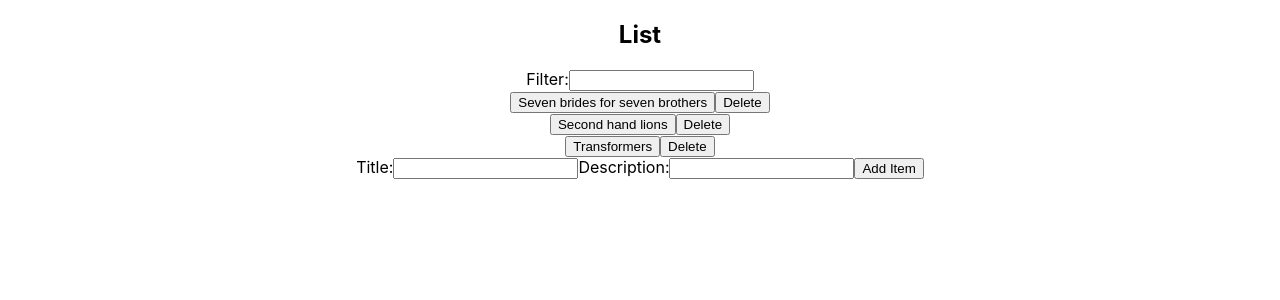
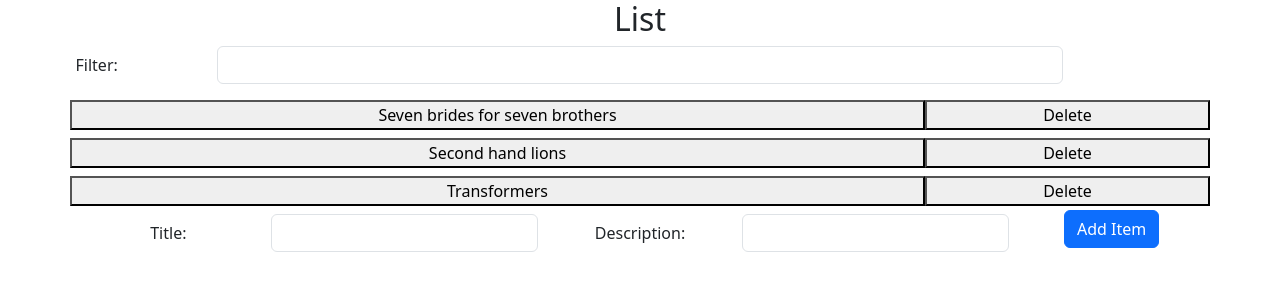
Before and after one commit to mickelson-classroom/list-detail-site-breannanesbit, a React (Create React App) app in the folder reactlist/: page / in a window 1280 px wide. Shown: the top 300 px of the page. Built offline with nearby package versions, Linux system fonts and the light colour scheme.

Commit message:
added bootstrap, forms and grids

```diff
--- a/reactlist/package.json
+++ b/reactlist/package.json
@@ -10,6 +10,7 @@
     "@types/node": "^16.18.47",
     "@types/react": "^18.2.21",
     "@types/react-dom": "^18.2.7",
+    "bootstrap": "^5.3.1",
     "react": "^18.2.0",
     "react-dom": "^18.2.0",
     "react-scripts": "5.0.1",
--- a/reactlist/src/Filter.tsx
+++ b/reactlist/src/Filter.tsx
@@ -9,9 +9,10 @@ export const Filter: FC<{ onChange: (i: string) => void }> = ({
     onChange(filterUserInput);
   }, [filterUserInput]);
   return (
-    <div>
-        <label htmlFor="filter">Filter:</label>
-        <input
+    <div className="mb-3 row">
+        <label htmlFor="filter" className="col-sm-2 col-form-label">Filter:</label>
+        <div className="col-sm-8">
+          <input className="form-control"
             value={filterUserInput}
             id="filter"
             onChange={(e) => {
@@ -19,5 +20,6 @@ export const Filter: FC<{ onChange: (i: string) => void }> = ({
             }}
             />
         </div>
+    </div>
   );
 };
--- a/reactlist/src/List.tsx
+++ b/reactlist/src/List.tsx
@@ -2,6 +2,8 @@ import React, { useEffect, useState } from 'react';
 import ListItem, { ListItemProps, movies } from './ListItem';
 import { Selected } from './Selected';
 import { Filter } from './Filter';
+import 'bootstrap/dist/css/bootstrap.min.css';
+
 
 const List: React.FC = () => {
   const [newItemTitle, setNewItemTitle] = useState<string>('');
@@ -50,6 +52,8 @@ const List: React.FC = () => {
           <div>{selectedMovie.description}</div>
         </div>
       )}
+
+      <div className='container text-center'>
         {filteredItems.map((i, index) => (
           <Selected
           onClick={(m) => setSelectedMovie(m)}
@@ -58,24 +62,37 @@ const List: React.FC = () => {
           onDelete={() => handleDeleteItem(index)}
           />
           ))}
-
-      <div>
-        <label htmlFor='title'>Title:</label>
+      </div>
+      <div className="container">
+        <div className="row g-3 align-items-center">
+          <div className="col-md-2">
+            <label htmlFor="title" className="col-form-label">Title:</label>
+          </div>
+          <div className="col-md-3">
             <input
+              className="form-control"
               type="text"
-        id='title'
+              id="title"
               value={newItemTitle}
               onChange={(e) => setNewItemTitle(e.target.value)}
             />
-        <label htmlFor='des'>Description:</label>
+          </div>
+          <div className="col-md-2">
+            <label htmlFor="des" className="col-form-label">Description:</label>
+          </div>
+          <div className="col-md-3">
             <input
+              className="form-control"
               type="text"
-        id='des'
+              id="des"
               value={newItemDes}
               onChange={(e) => setNewItemDes(e.target.value)}
             />
-
-      <button onClick={() => handleAddItem()}>Add Item</button>
+          </div>
+          <div className="col-12 col-md-2 mt-2">
+            <button className="btn btn-primary" onClick={() => handleAddItem()}>Add Item</button>
+          </div>
+        </div>
       </div>
     </div>
   );
--- a/reactlist/src/Selected.tsx
+++ b/reactlist/src/Selected.tsx
@@ -7,11 +7,11 @@ export const Selected: FC<{
     onDelete: () => void;
   }> = ({ item, onClick, onDelete }) => {
     return (
-        <div>
-            <button role="button" onClick={() => onClick(item)}>
-                {item.title}
-            </button>
-            <button onClick={onDelete}>Delete</button>
-        </div>
+            <div className="row">
+                <button className="col-lg-9 col-md-10 col-sm-10 mb-2" role="button" onClick={() => onClick(item)}>
+                    {item.title}
+                </button>
+                <button className="col-lg-3 col-md-1 col-sm-2 mb-2" onClick={onDelete}>Delete</button>
+            </div>
     );
   };
```
Also changed, not shown: 1 other file (tests, documents, lock files or other folders). Lines whose indentation alone changed are shown as unchanged.
